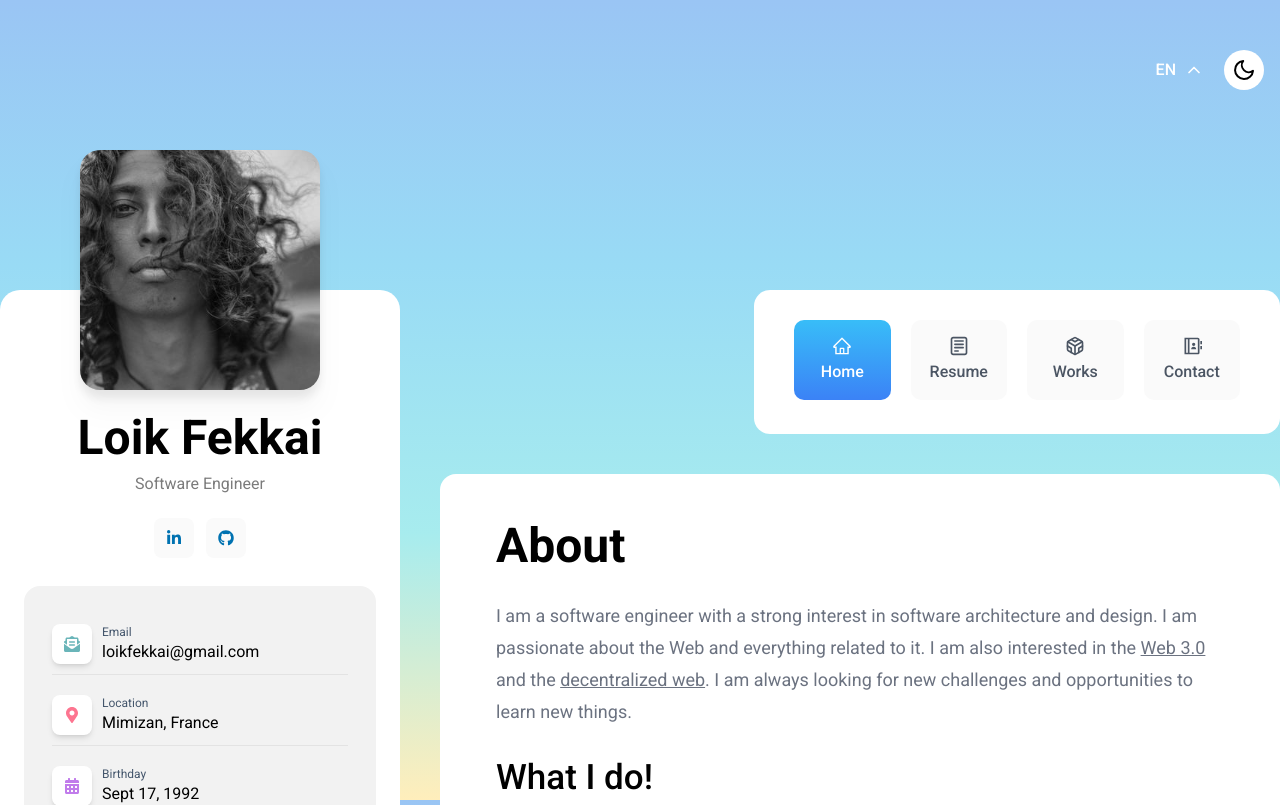
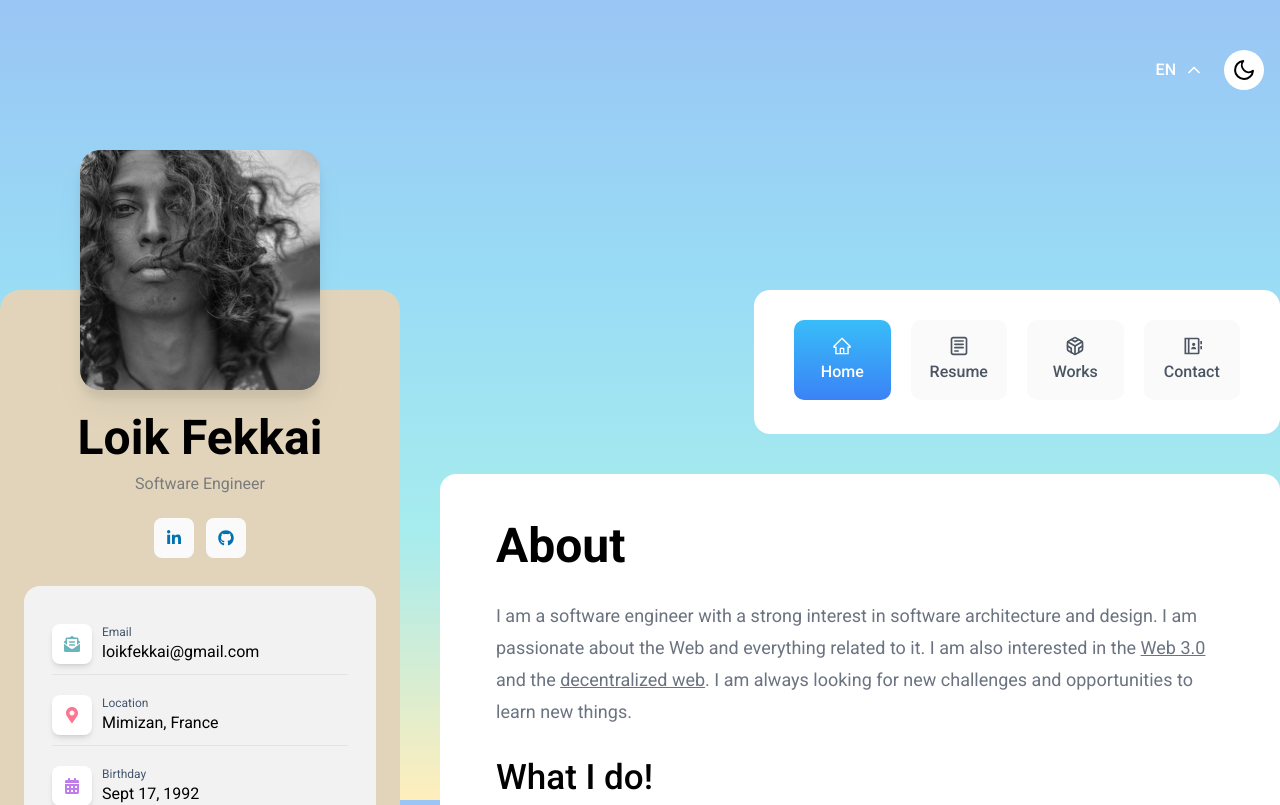
Before and after one commit to Lokicoule/portfolio, a React (Vite) app: page /en in a window 1280 px wide. Shown: the top 805 px of the page. Built offline with nearby package versions, Linux system fonts and the light colour scheme.

Commit message:
style(tailwind): update bg default primary color

```diff
--- a/tailwind.config.js
+++ b/tailwind.config.js
@@ -19,7 +19,7 @@ export default {
       colors: {
         primary: {
           light: "#ffffff",
-          DEFAULT: "#ffffff",
+          DEFAULT: "#E1D4BB",
           dark: "#05151e",
         },
         secondary: {
```
